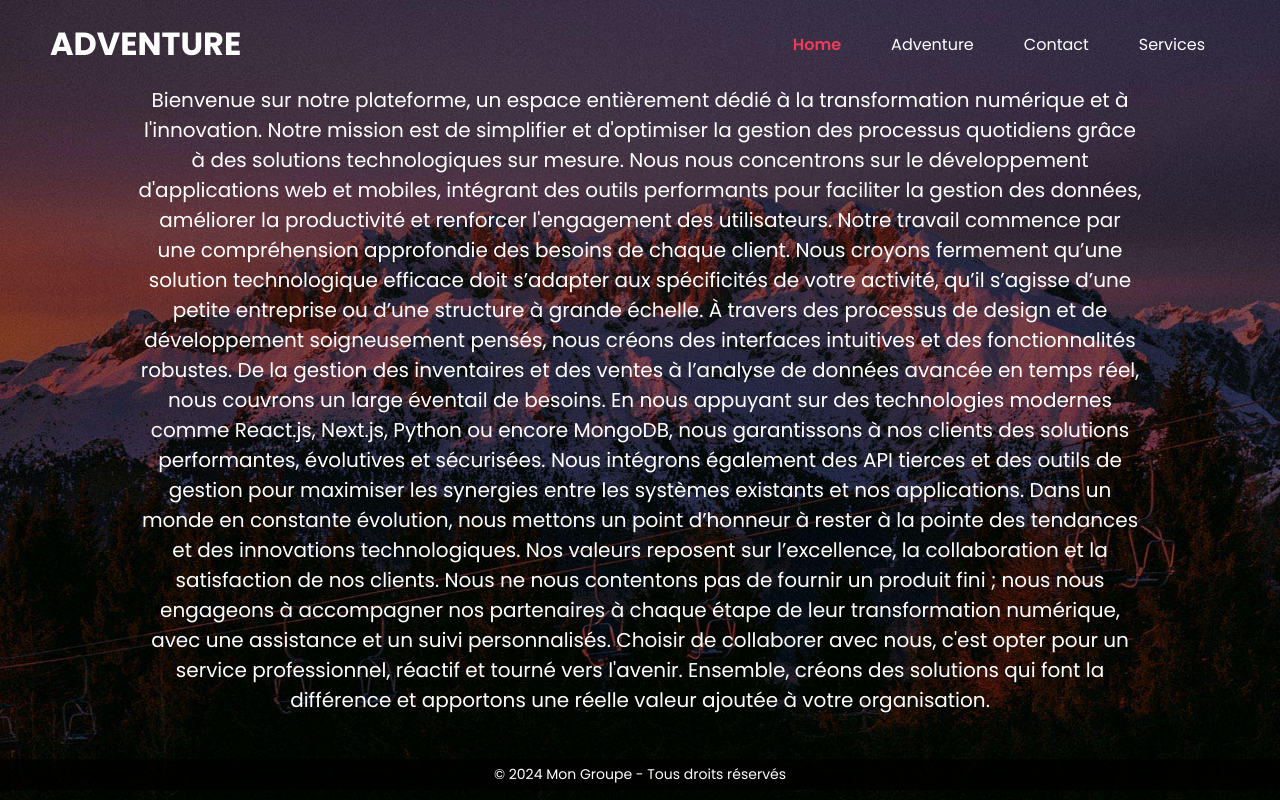
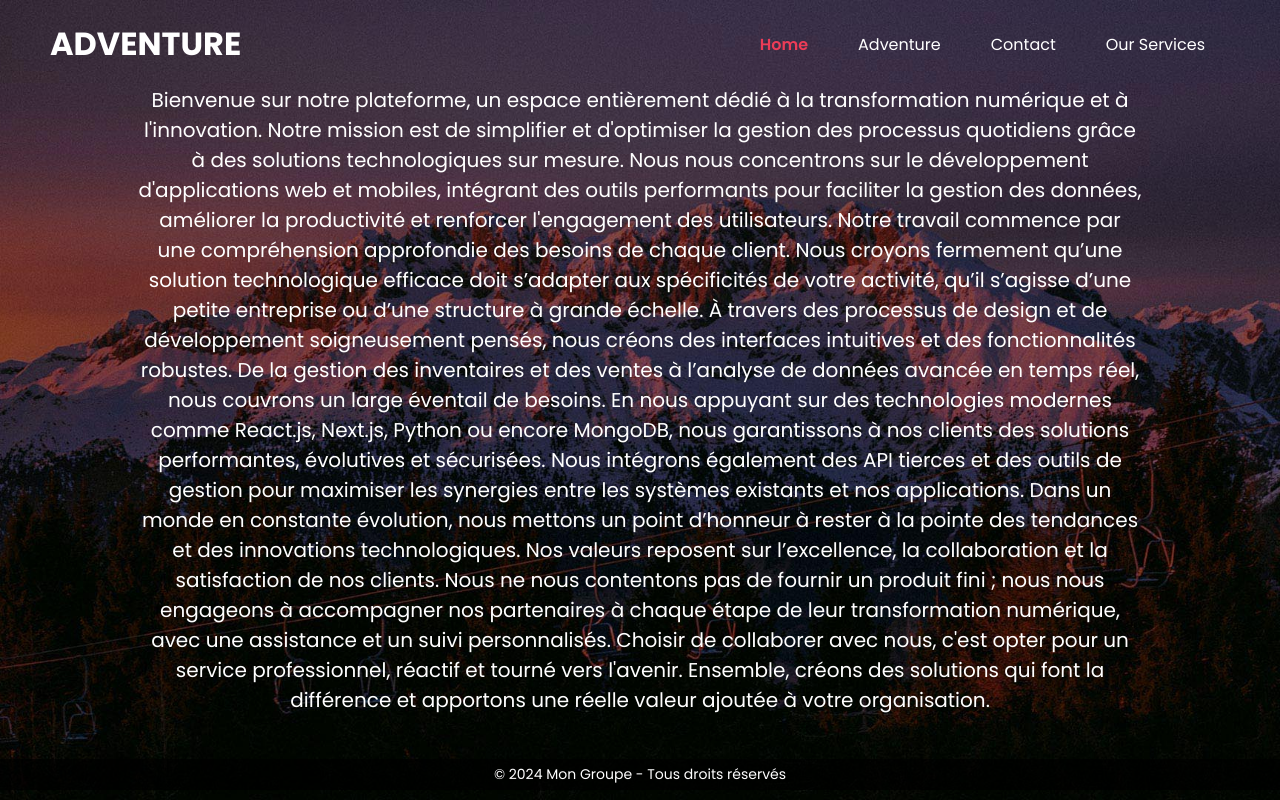
Before and after one commit to Mamdjotala/sn_groupe_1, a plain HTML site: page orlan_ngandeu.html in a window 1280 px wide. Drawn offline with Linux system fonts and the light colour scheme.

```diff
--- a/orlan_ngandeu.html
+++ b/orlan_ngandeu.html
@@ -16,7 +16,7 @@
                 <li class="active"><a href="#">Home</a></li>
                 <li><a href="#">Adventure</a></li>
                 <li><a href="#">Contact</a></li>
-                <li><a href="#">Services</a></li>
+                <li><a href="#">Our Services</a></li>
             </ul>
         </div>
 
```
